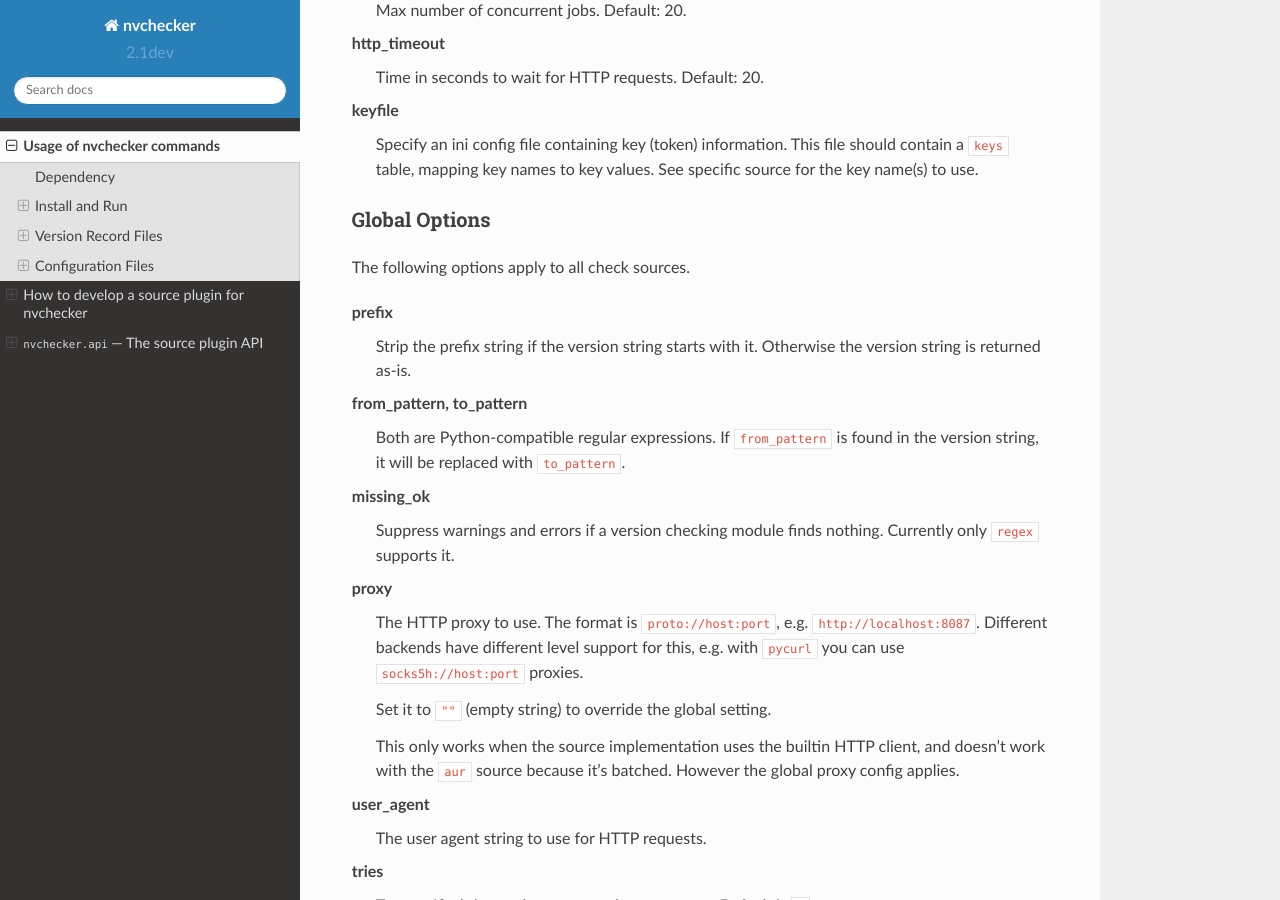
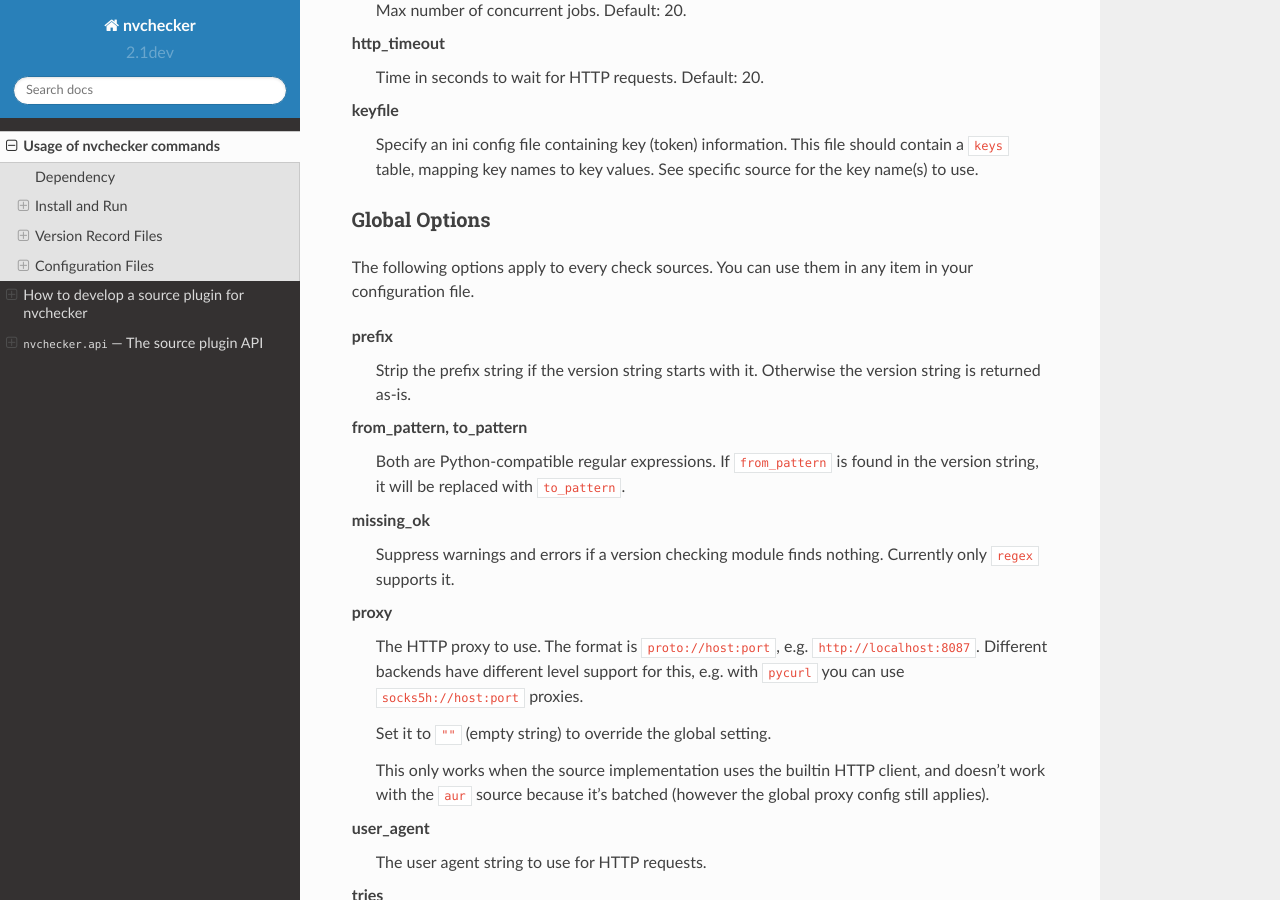
Before and after one commit to lilydjwg/nvchecker, a Sphinx documentation site: the page built from docs/usage.rst, in a window 1280 px wide and 900 px high, scrolled down 4392 px. Built offline with Sphinx 7.4.7 and the Read the Docs theme 2.0.0, drawn with Linux system fonts in a browser that asks for light colours.

Commit message:
docs: try to make things clearer
[skip ci]

```diff
--- a/docs/usage.rst
+++ b/docs/usage.rst
@@ -142,7 +142,8 @@ keyfile
 
 Global Options
 ~~~~~~~~~~~~~~
-The following options apply to all check sources.
+The following options apply to every check sources. You can use them in any
+item in your configuration file.
 
 prefix
   Strip the prefix string if the version string starts with it. Otherwise the
@@ -164,8 +165,8 @@ proxy
   Set it to ``""`` (empty string) to override the global setting.
 
   This only works when the source implementation uses the builtin HTTP client,
-  and doesn't work with the ``aur`` source because it's batched. However the
-  global proxy config applies.
+  and doesn't work with the ``aur`` source because it's batched (however the
+  global proxy config still applies).
 
 user_agent
   The user agent string to use for HTTP requests.
```
